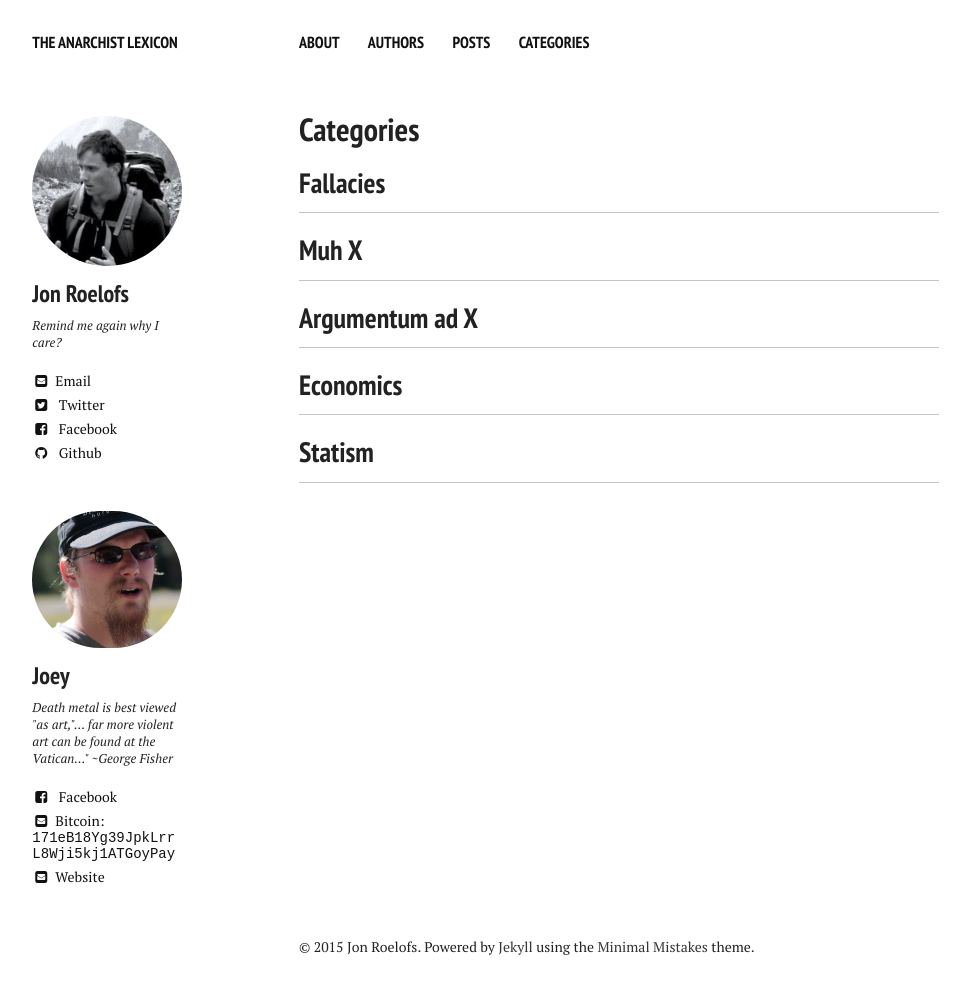
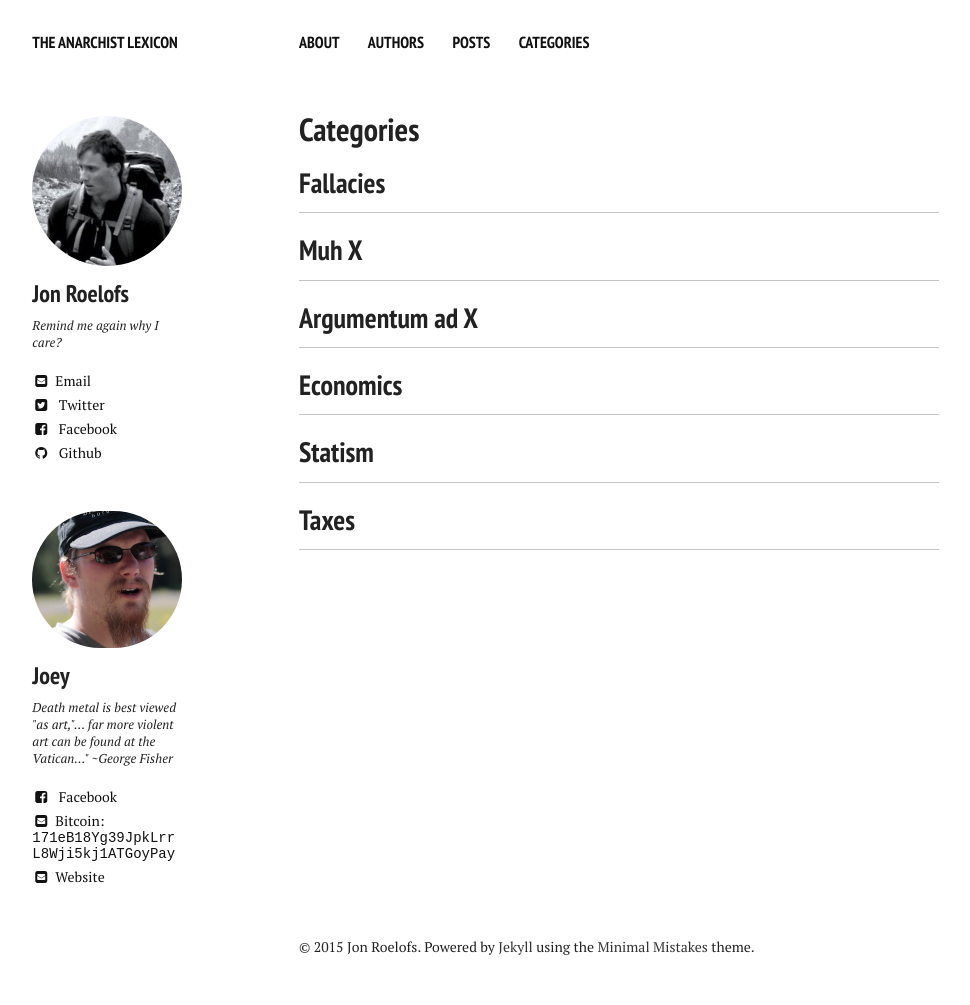
Before and after one commit to anarchistlexicon/anarchistlexicon.github.io, a Jekyll site: the page built from categories/index.md, in a window 1280 px wide. Shown: the whole page, without its empty margins (21-991 px from the left). Built offline with Jekyll 4.4.1, drawn with Linux system fonts in a browser that asks for light colours; nearby versions of some CDN libraries.

Commit message:
Add tag: taxes

```diff
--- a/_data/tags.yml
+++ b/_data/tags.yml
@@ -14,3 +14,6 @@
 
 - slugs: statism
   name: Statism
+
+- slugs: taxes
+  name: Taxes
```
Also changed, not shown: _drafts/generous-theif.md (+1 -1 lines).
